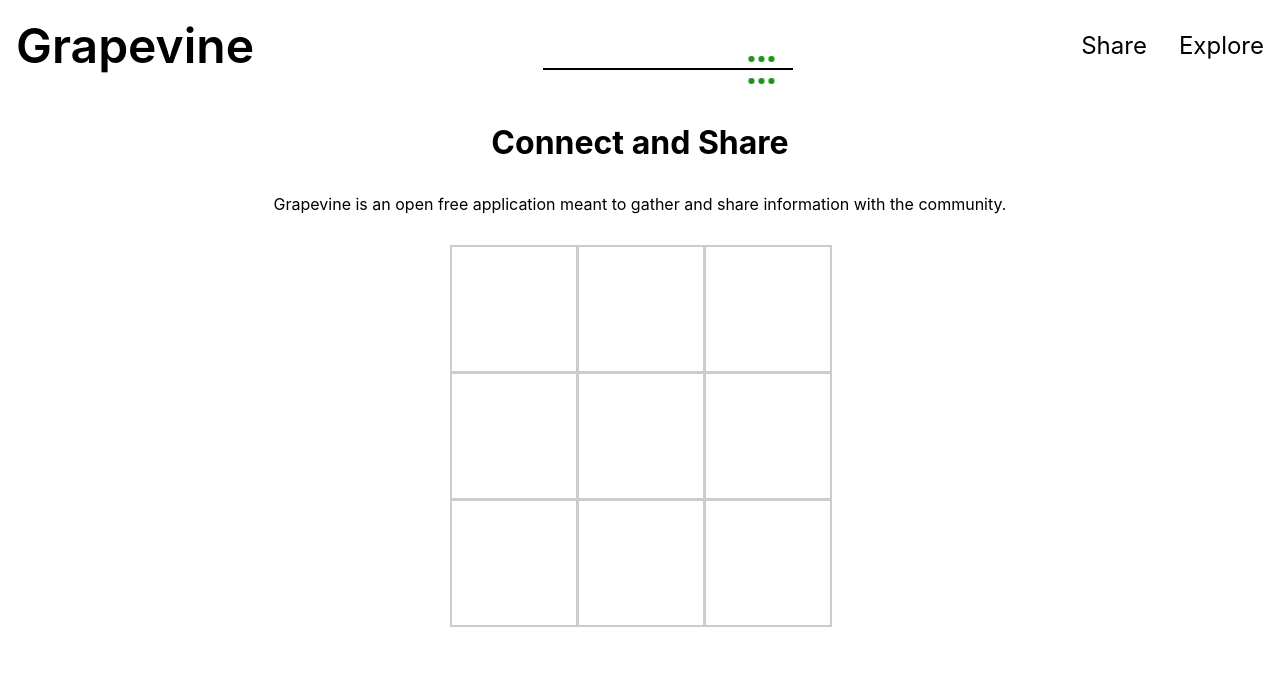
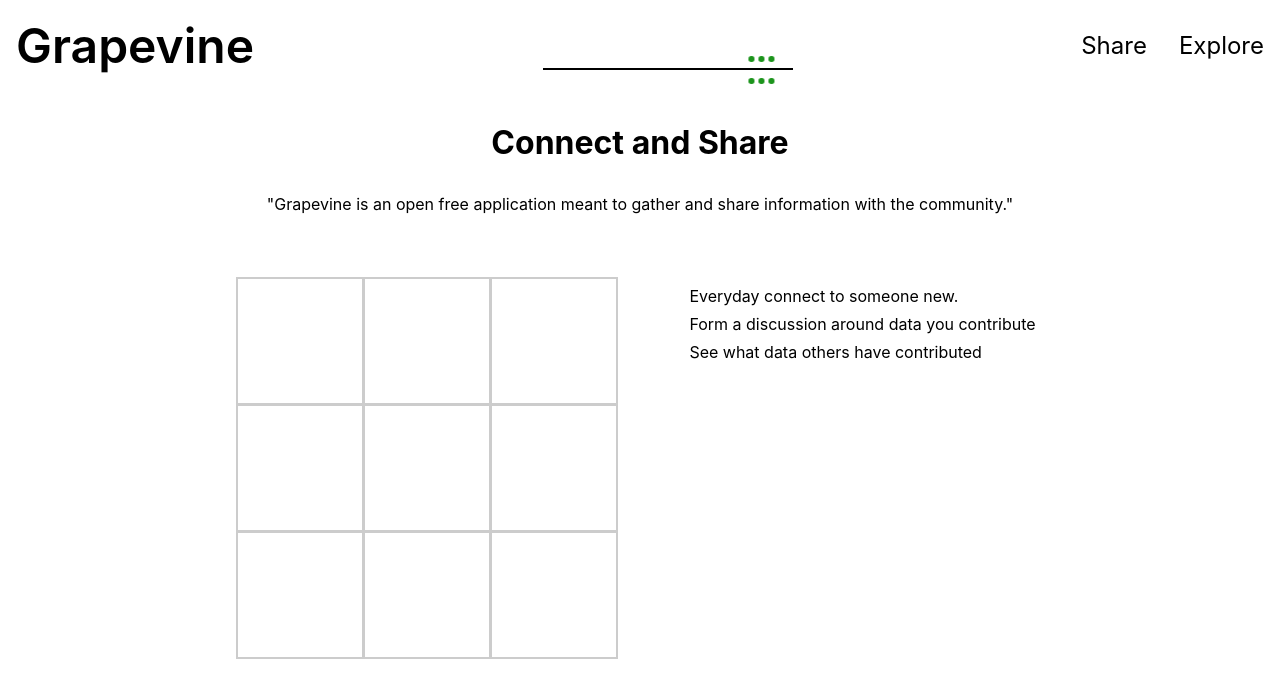
Before and after one commit to tian3401/grape-vine, a React (Create React App) app in the folder grapevine/: page / in a window 1280 px wide. Shown: the top 698 px of the page. Built offline with nearby package versions, Linux system fonts and the light colour scheme.

Commit message:
add additional message and styles to intro

```diff
--- a/grapevine/src/App.css
+++ b/grapevine/src/App.css
@@ -37,3 +37,17 @@
   width: 8rem;
   border: 2px solid rgb(204, 204, 204);
 }
+
+.intro {
+  display: flex;
+  justify-content: center;
+}
+
+.intro > div {
+  margin: 2rem;
+}
+
+.message-details ul > li {
+  list-style-type: none;
+  margin: 0.5rem;
+}
--- a/grapevine/src/App.js
+++ b/grapevine/src/App.js
@@ -27,10 +27,20 @@ function Home() {
   return(
     <div>
       <h1 className="title">Connect and Share</h1>
-      <p className="info">Grapevine is an open free application meant to gather and share information with the community.</p>
-      <div className="matrix">
-        <Matrix/>
+      <p className="info">"Grapevine is an open free application meant to gather and share information with the community."</p>
+      <div className="intro">
+        <div className="matrix">
+          <Matrix/>
+        </div>
+        <div className="message-details">
+          <ul>
+            <li>Everyday connect to someone new.</li>
+            <li>Form a discussion around data you contribute</li>
+            <li>See what data others have contributed</li>
+          </ul>
+        </div>
       </div>
+
     </div>
   )
 }
```
